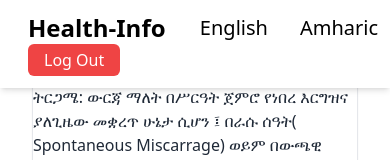
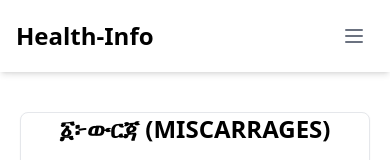
Before and after one commit to hanna6550/HeaIth-Information, a Next.js app: page /pageAmharic in a window 390 px wide. Shown: the top 160 px of the page. Built offline with nearby package versions, Linux system fonts and the light colour scheme; no server answers.

Commit message:
responsive

```diff
--- a/components/Footer.jsx
+++ b/components/Footer.jsx
@@ -14,7 +14,7 @@ function Footer() {
       <div className="md:pl-32 pl-5">
         <h1 className="md:text-xl text-lg md:ml-12 font-semibold">For more information</h1>
         <div className="flex md:px-5 md:space-x-4 space-x-2 md:pt-2 pt-2 md:text-xl text-xl md:pl-16">
-          <LuPhoneCall size={20} />
+          <LuPhoneCall size={25} />
           <span>0909112233</span>
         </div>
       </div>
--- a/components/LoginForm.jsx
+++ b/components/LoginForm.jsx
@@ -53,7 +53,7 @@ export default function LoginForm() {
             placeholder="Enter Password"
             value={password}
           />
-          <button className="bg-green-500 text-white font-bold text-lg cursor-pointer px-6 py-2 rounded-md">
+          <button className="bg-green-500 text-white font-bold text-lg cursor-pointer px-6 py-2 rounded-sm">
             Login
           </button>
           {error && (
--- a/components/Navbar.jsx
+++ b/components/Navbar.jsx
@@ -1,42 +1,49 @@
-"use client";
+"use client"
+import { useState } from 'react';
+import Link from 'next/link';
+import { signOut } from 'next-auth/react';
 
-import { signOut } from "next-auth/react";
-import { useSession } from "next-auth/react";
-import React from 'react'
-import Link from "next/link";
-
-function Navbar() {
-    const { data: session } = useSession();
+export default function Navbar({ session }) {
+  const [isOpen, setIsOpen] = useState(false);
 
   return (
-    <nav className="fixed top-0 left-0 right-0 z-50 border-black bg-white md:py-3 md:pl-20 shadow-md">
-  <div className="flex flex-wrap justify-between items-center mx-auto max-w-screen-xl p-3">
+    <nav className="fixed top-0 left-0 right-0 z-50 bg-white shadow-md border-black">
+      <div className="flex flex-wrap items-center justify-between mx-auto max-w-screen-xl p-4">
+        {/* Logo */}
         <a href="/landing">
-      <span className="self-center md:text-4xl text-2xl font-semibold whitespace-nowrap md:pl-10 pl-4">
+          <span className="self-center text-2xl md:text-4xl font-semibold whitespace-nowrap">
             Health-Info
           </span>
         </a>
 
-    <div className="md:ml-96">
-      <Link className="text-xl from-neutral-950  text-black" href="/home">English</Link>
-      <Link className="text-xl from-neutral-950 text-black ml-8" href="/pageAmharic">Amharic</Link>
+        {/* Hamburger menu */}
+        <button
+          onClick={() => setIsOpen(!isOpen)}
+          className="md:hidden inline-flex items-center p-2 text-sm text-gray-500 rounded-lg hover:bg-gray-100 focus:outline-none"
+        >
+          <svg className="w-6 h-6" fill="none" stroke="currentColor" strokeWidth="2" viewBox="0 0 24 24">
+            <path strokeLinecap="round" strokeLinejoin="round" d={isOpen ? "M6 18L18 6M6 6l12 12" : "M4 6h16M4 12h16M4 18h16"} />
+          </svg>
+        </button>
+
+        {/* Links */}
+        <div className={`w-full md:flex md:items-center md:space-x-8 md:w-auto ${isOpen ? 'block' : 'hidden'}`}>
+          <div className="mt-4 md:mt-0 flex flex-col md:flex-row md:items-center">
+            <Link href="/home" className="text-black text-lg py-2 md:px-4 hover:underline">English</Link>
+            <Link href="/pageAmharic" className="text-black text-lg py-2 md:px-4 hover:underline">Amharic</Link>
           </div>
 
-    <div className="flex items-end md:space-x-6 md:mr-12">
-      <div className="md:pr-0 pr-4 text-xl text-white hover:underline">
-        {session?.user?.name}
-      </div>
+          <div className="mt-4 md:mt-0 flex flex-col md:flex-row md:items-center md:space-x-4">
+            <div className="text-black text-lg py-1 md:py-0">{session?.user?.name}</div>
             <button
               onClick={() => signOut({ callbackUrl: '/landing' })}
-        className="md:text-xl text-base rounded-md text-white bg-red-500 py-1 px-4 hover:underline"
+              className="text-white text-base md:text-lg bg-red-500 hover:underline py-1 px-4 rounded-md mt-2 md:mt-0"
             >
               Log Out
             </button>
           </div>
         </div>
+      </div>
     </nav>
-
-  )
+  );
 }
-
-export default Navbar
--- a/components/amhPage.jsx
+++ b/components/amhPage.jsx
@@ -8,16 +8,16 @@ import Image from 'next/image';
 function amhPage() {
   return (
     <div>
-      <Navbar className="md:mb-"/>
-
+      <Navbar />
+      <div className="md:mb-0 mb-28"></div>
       {AmhContent.map((content) => (
       <div
-        className='md:my-16 my-8 md:mt-32 md:mx-40 mx-8 bg-white border border-gray-200 rounded-lg shadow-sm dark:bg-gray-800 dark:border-gray-700'
+        className='md:my-16 my-8 md:mt-32 md:mx-40 mx-5 bg-white border border-gray-200 rounded-lg shadow-sm dark:bg-gray-800 dark:border-gray-700'
         key={content.id}
       >
-        <div className='md:mx-20'>
+        <div className='md:mx-20 mx-5'>
           <h3 className='md:text-5xl text-2xl  text-center font-bold text-black md:mb-6 mb-2'>{content.title}</h3>
-          <p className='md:my-10 my-5 text-gray-800 md:text-xl'>{content.description}</p>
+          <p className='md:my-10 my-5 text-gray-800 md:text-xl text-base'>{content.description}</p>
           <h2 className='text-xl md:pb-2 pb-1 font-medium font-serif'>{content.title} can be classified as:</h2>
           <ul className='list-disc list-inside text-lg text-gray-700 mb-8 md:ml-5'>
             {content.classification?.map((item, index) => (
--- a/components/home.jsx
+++ b/components/home.jsx
@@ -1,26 +1,23 @@
 "use client";
 import React from 'react'
-import ReactPlayer from 'react-player'
-import { useTranslations } from 'next-intl';
 import Navbar from './Navbar';
 import Footer from './Footer';
 import EngContent from "./contentEng"
 import Image from 'next/image';
 
 export default function Home() {
-  // const t = useTranslations("IndexPage")
   return (
     <div>
       <Navbar/>
-
+      <div className="md:mb-0 mb-28"></div>
       {EngContent.map((content) => (
       <div
-        className='md:my-16 my-8 md:mt-32 md:mx-40 mx-8 bg-white border border-gray-200 rounded-lg shadow-sm dark:bg-gray-800 dark:border-gray-700'
+        className='md:my-16 mb-5 md:mt-32 md:mx-40 mx-5 bg-white border border-gray-200 rounded-lg shadow-sm dark:bg-gray-800 dark:border-gray-700'
         key={content.id}
       >
-        <div className='md:mx-20'>
+        <div className='md:mx-20 mx-5'>
           <h3 className='md:text-5xl text-2xl md:pt-4 text-center font-bold text-black md:mb-6 mb-2'>{content.title}</h3>
-          <p className='md:my-10 my-5 text-gray-800 md:text-xl'>{content.description}</p>
+          <p className='md:my-10 my-5 text-gray-800 md:text-xl text-lg'>{content.description}</p>
           <h2 className='text-xl md:pb-2 pb-1 font-medium font-serif'>{content.title} can be classified as:</h2>
           <ul className='list-disc list-inside text-lg text-gray-700 mb-8 md:ml-5'>
             {content.classification?.map((item, index) => (
```
Lines whose indentation alone changed are shown as unchanged.
